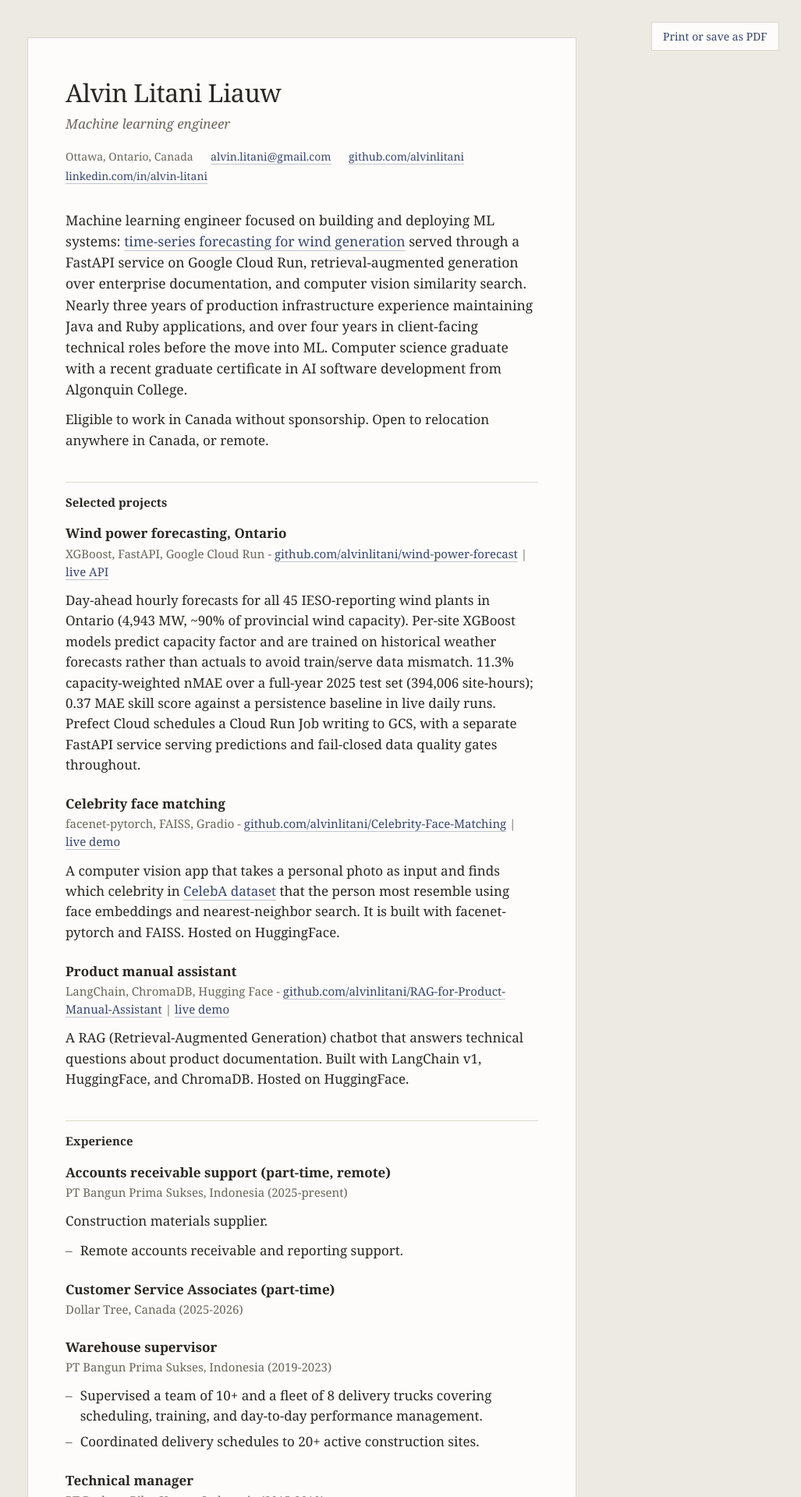
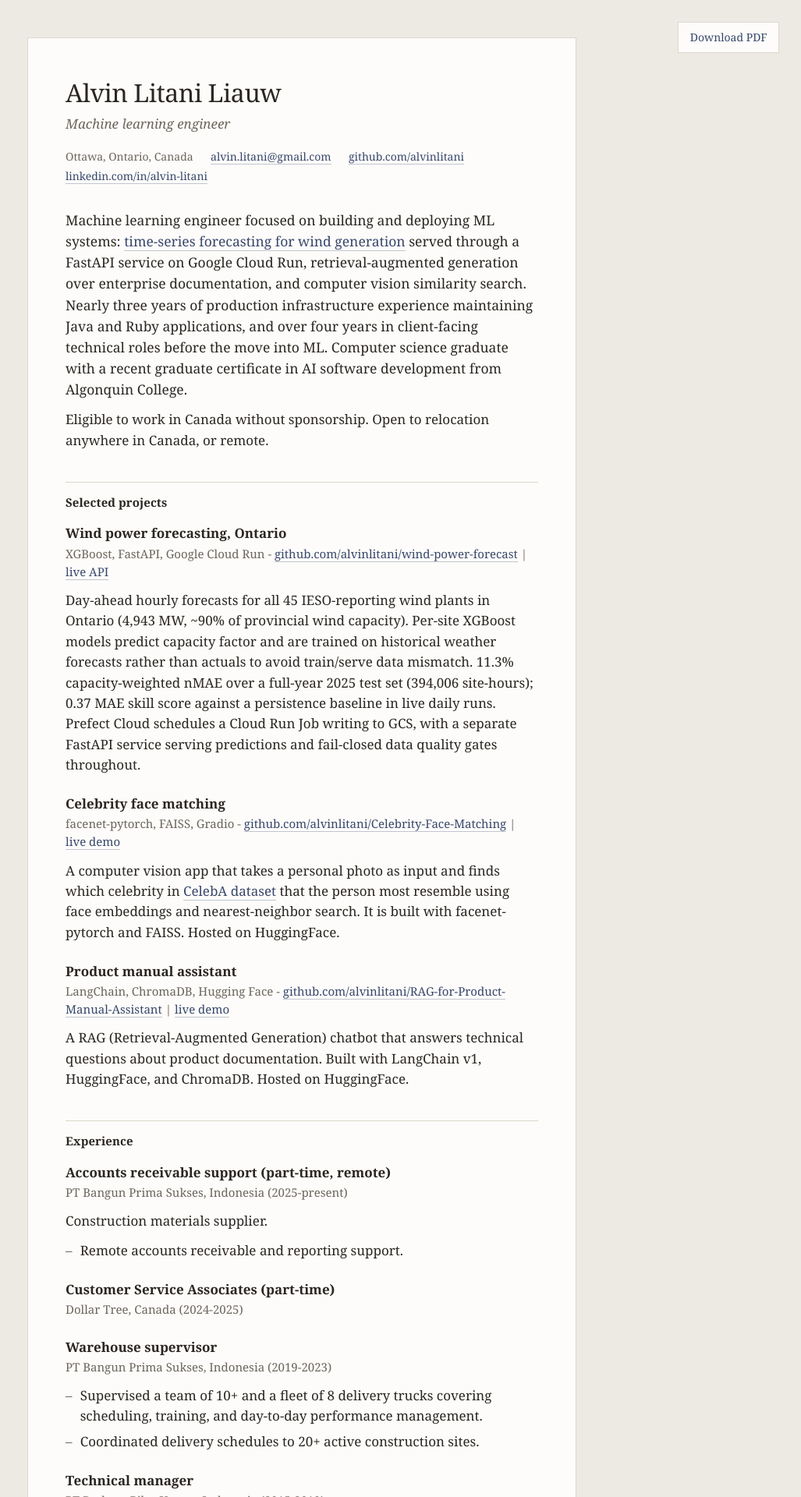
Before and after one commit to alvinlitani/alvinlitani.github.io, a Jekyll site: the page built from index.md, in a window 1280 px wide. Shown: the top 1920 px of the page at 78% size, without its empty margins (253-1280 px from the left). Built offline with Jekyll 4.4.1, drawn with Linux system fonts in a browser that asks for light colours.

Commit message:
Change button to download PDF instead

```diff
--- a/_layouts/resume.html
+++ b/_layouts/resume.html
@@ -16,7 +16,9 @@
 </head>
 <body>
 
-  <button type="button" class="print-button" id="print-button">Print or save as PDF</button>
+  <a class="print-button"
+     href="{{ '/Alvin%20Litani%20Liauw%20Resume.pdf' | relative_url }}"
+     download="Alvin Litani Liauw Resume.pdf">Download PDF</a>
 
   <main class="sheet">
 
@@ -37,11 +39,5 @@
 
   </main>
 
-  <script>
-    document.getElementById('print-button').addEventListener('click', function () {
-      window.print();
-    });
-  </script>
-
 </body>
 </html>
--- a/assets/style.css
+++ b/assets/style.css
@@ -172,7 +172,8 @@
 }
 
 /* ---------------------------------------------------------------
-   Print button
+   Download button — an anchor, not a button, so the border and
+   underline the link rules would otherwise apply are reset here.
    --------------------------------------------------------------- */
 
 .print-button {
@@ -185,6 +186,7 @@
   border: 1px solid var(--rule);
   font-family: inherit;
   font-size: 0.875rem;
+  text-decoration: none;
   cursor: pointer;
   transition: border-color 120ms ease;
 }
--- a/index.md
+++ b/index.md
@@ -43,7 +43,7 @@
 - Remote accounts receivable and reporting support.
 
 ### Customer Service Associates (part-time)
-*Dollar Tree, Canada (2025-2026)*
+*Dollar Tree, Canada (2024-2025)*
 
 ### Warehouse supervisor
 *PT Bangun Prima Sukses, Indonesia (2019-2023)*
@@ -84,13 +84,13 @@
 
 ## Education
 
-**Graduate Certificate in Artificial Intelligence Software Development**
+### Graduate Certificate in Artificial Intelligence Software Development
 *Algonquin College, Ontario (2024-2025)*
 
-**Graduate Certificate in Supply Chain Management**
+### Graduate Certificate in Supply Chain Management
 *Algonquin College, Ontario (2023-2024)*
 
-**Bachelor of Computer Science and Technology**
+### Bachelor of Computer Science and Technology
 *University of Sydney, Australia (2008-2011)*
 
 ## Skills
```
Also changed, not shown: 1 other file.
